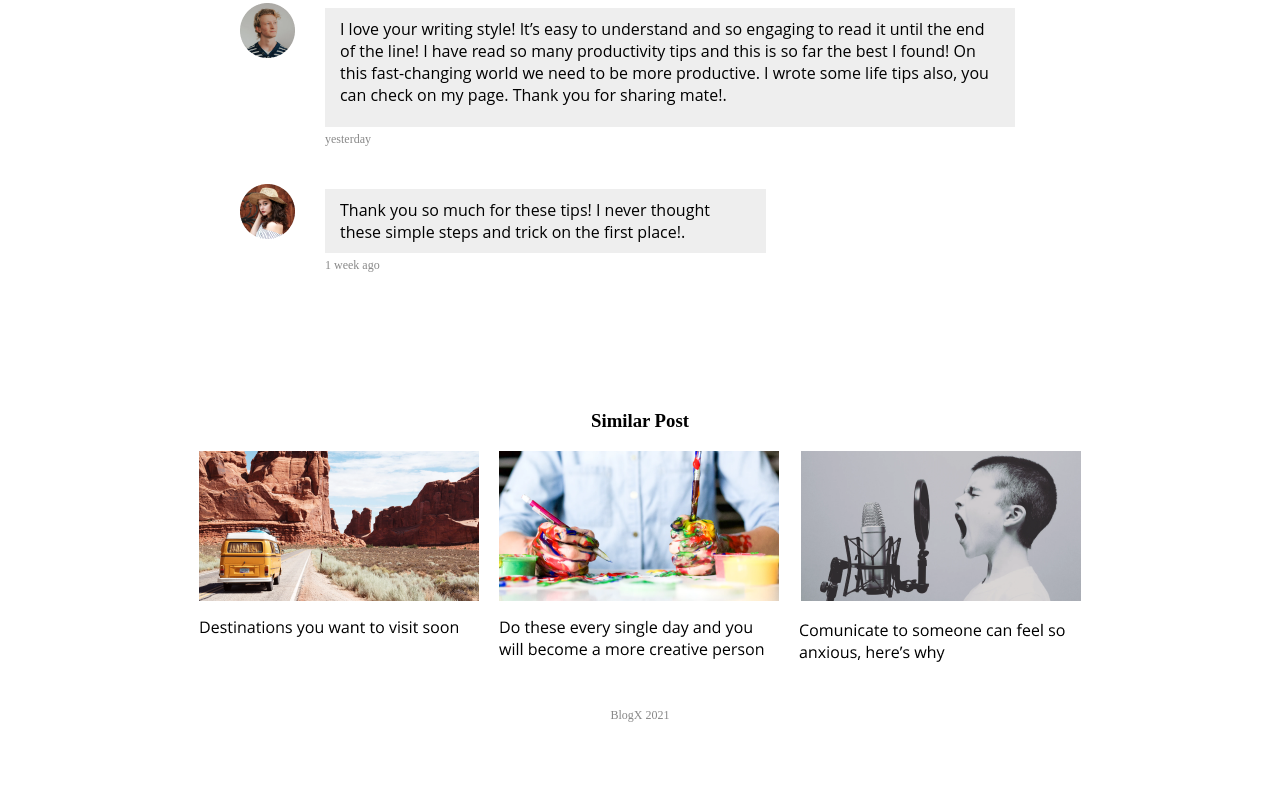
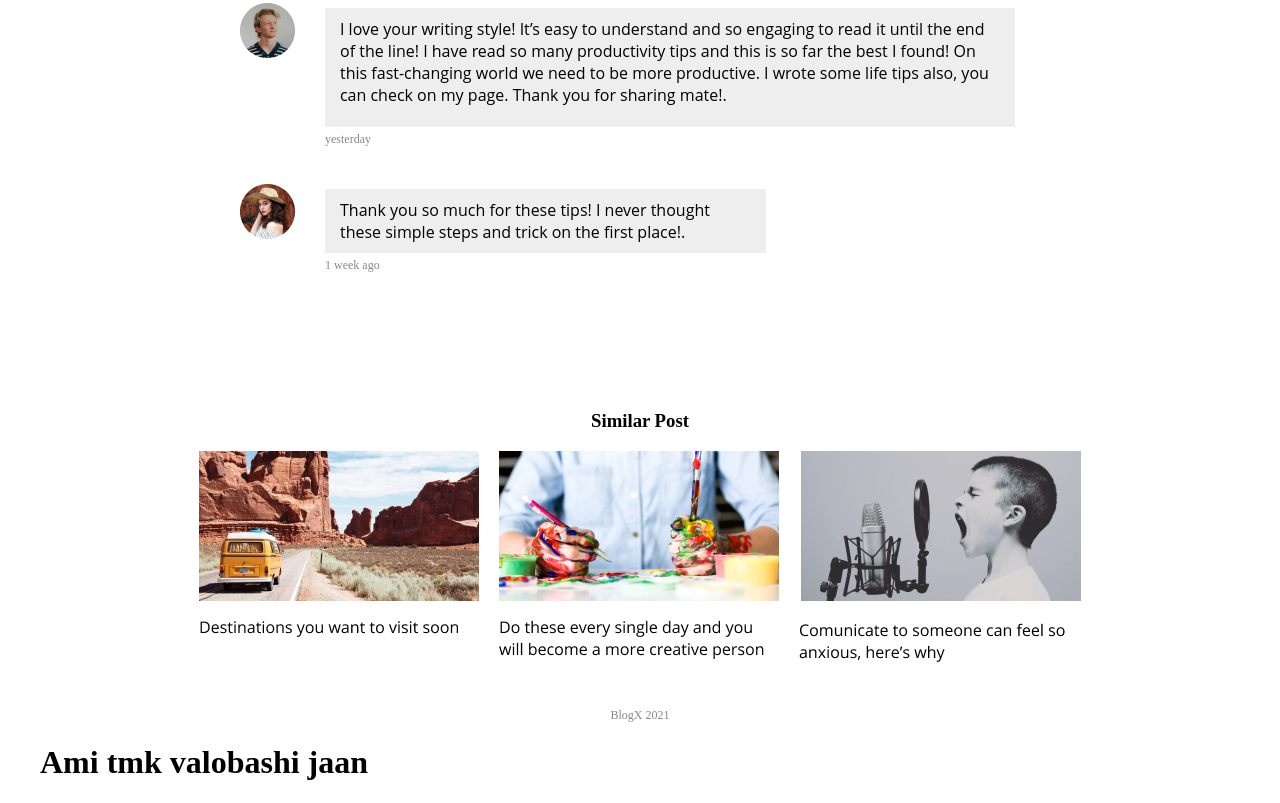
Before and after one commit to arbayezid/blog-x-project, a plain HTML site: page index.html in a window 1280 px wide. Shown: the part 1790-2593 px from the top of the page. Before the commit the page ends 2525 px from the top, so only its background shows below. Drawn offline with Linux system fonts and the light colour scheme.

Commit message:
heading added

```diff
--- a/index.html
+++ b/index.html
@@ -101,6 +101,7 @@
 
 
 
+    <h1>Ami tmk valobashi jaan</h1>
 
 
 
```
